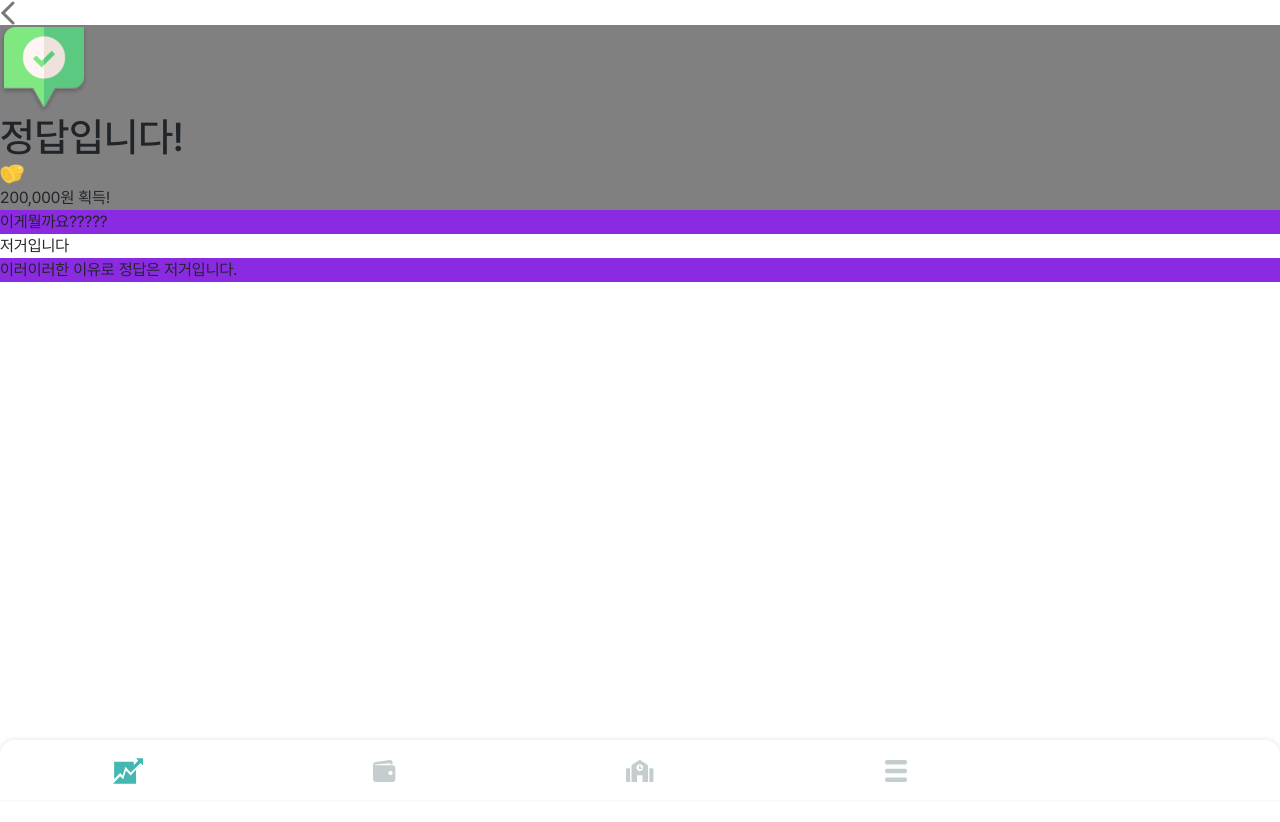
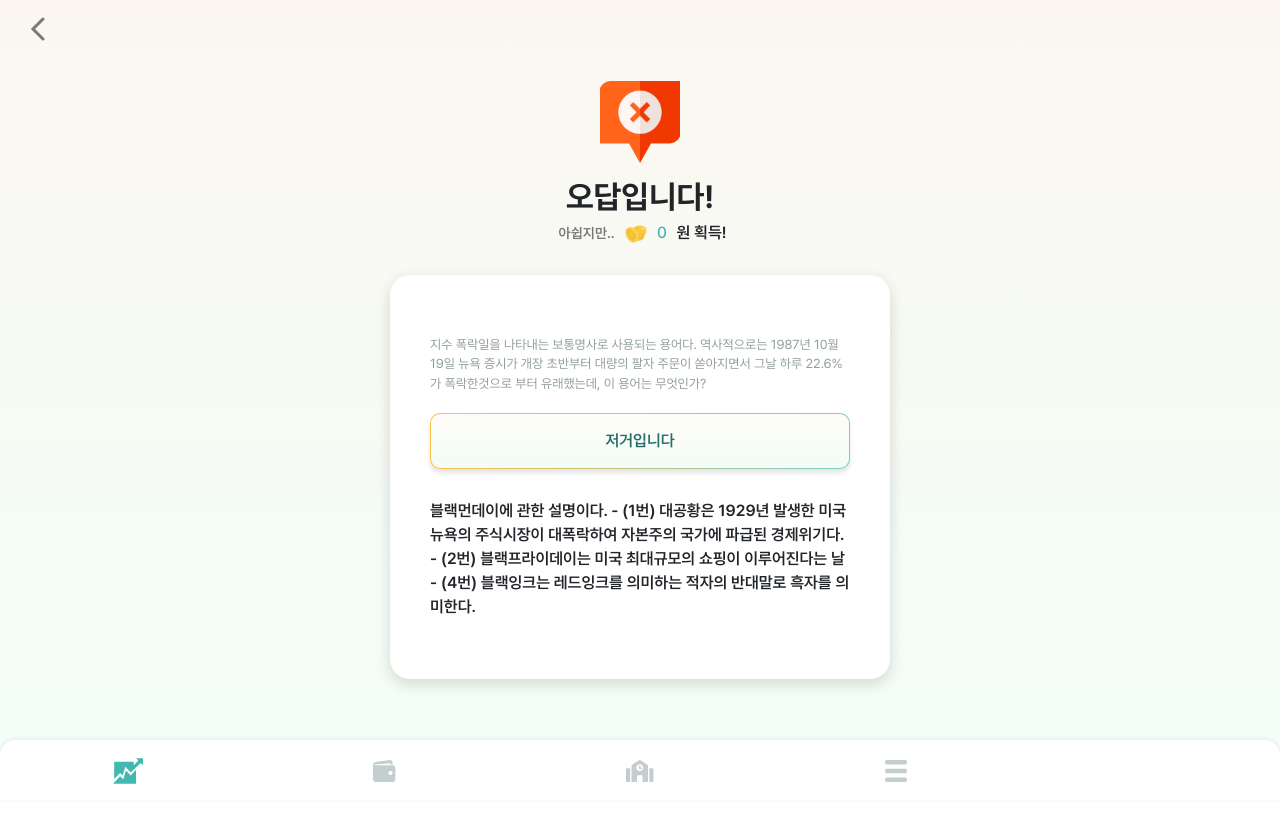
Before and after one commit to jijisusu3/Motoo, a React (Create React App) app in the folder frontend/: page /quiz-result in a window 1280 px wide. Shown: the top 822 px of the page. Before the commit the page ends 800 px from the top, so only its background shows below. Built offline with nearby package versions, Linux system fonts and the light colour scheme; sample sign-in values are in the browser's storage.

Commit message:
💄 UI(quizpage, quizresultpage): 퀴즈 css

```diff
--- a/frontend/src/pages/stock-list/QuizPage.jsx
+++ b/frontend/src/pages/stock-list/QuizPage.jsx
@@ -2,6 +2,7 @@ import { useEffect } from "react";
 import { useDispatch } from "react-redux";
 import { setActiveNav } from "../../stores/navSlice";
 import { useNavigate } from "react-router-dom";
+import classes from './QuizPage.module.css'
 
 function QuizPage() {
   const dispatch = useDispatch();
@@ -14,10 +15,10 @@ function QuizPage() {
   }
   // 데이터 전역으로 저장해두기
   const quizData = {
-    question: "이게뭘까요?????",
-    example: ["내가 어떻게 알까", "그거입니다", "저거입니다", "ㅎㅎㅎㅎㅎ"],
+    question: "지수 폭락일을 나타내는 보통명사로 사용되는 용어다. 역사적으로는 1987년 10월 19일 뉴욕 증시가 개장 초반부터 대량의 팔자 주문이 쏟아지면서 그날 하루 22.6%가 폭락한것으로 부터 유래했는데, 이 용어는 무엇인가?",
+    example: ["내가 어떻게 알까", "그거입니다", "저거입니다", "정부지출의 증가 때문에 민간부문의 투자가 증가하는 현상"],
     answer: 3,
-    explanation: "이러이러한 이유로 정답은 저거입니다.",
+    explanation: "블랙먼데이에 관한 설명이다. - (1번) 대공황은 1929년 발생한 미국 뉴욕의 주식시장이 대폭락하여 자본주의 국가에 파급된 경제위기다. - (2번) 블랙프라이데이는 미국 최대규모의 쇼핑이 이루어진다는 날 - (4번) 블랙잉크는 레드잉크를 의미하는 적자의 반대말로 흑자를 의미한다.",
   };
   const examples = quizData.example;
 
@@ -30,28 +31,40 @@ function QuizPage() {
 
   function QuizAnswer(quiz) {
     return (
-      <div id={quiz.answerIdx} onClick={clickAnswer} style={{ border: "1px solid blue", backgroundColor: "white" }}>
-        {quiz.answer}
+      <div id={quiz.answerIdx} onClick={clickAnswer} className={classes.quizEx}>
+        <p style={{ margin: "10px"}}>{quiz.answer}</p>
+
       </div>
     );
   }
 
   return (
+    <div className={classes.quizBG}>
+      <img style={{ marginLeft: "30px"}} onClick={backToList} src={`${process.env.PUBLIC_URL}/grayBack.svg`} alt="" />
+      <div className={classes.quizCtn}>
+        <div className={classes.quizCtnNv}>
           <div>
-      <img onClick={backToList} src={`${process.env.PUBLIC_URL}/grayBack.svg`} alt="" />
-      <h1>퀴즈 내는 페이지</h1>
             <img src={`${process.env.PUBLIC_URL}/stock-list/quizIcon.svg`} alt="" />
+          </div>
+          <div style={{ marginTop: "26px" }}>
             <img
               src={`${process.env.PUBLIC_URL}/wallet/coin.svg`}
               style={{ width: 20, height: 20 }}
               alt=""
             />
-      <span>200,000원</span>
-      <div style={{ border: "1px solid black", backgroundColor: "red" }}>
-        <div>{quizData.question}</div>
+            <span className={classes.fontani} style={{ marginLeft: "5px", marginRight: "20px", fontSize: "14px", fontWeight: "600", color: "#343838" }}>200,000</span>
+          </div>
+        </div>
+        <div className={classes.quizbox}>
+
+          <div className={classes.quizQ}>{quizData.question}</div>
+          <div>
             {examples.map((quiz, index) => (
               <QuizAnswer key={quiz} answer={quiz} answerIdx={index}/>
             ))}
+
+          </div>
+        </div>
       </div>
     </div>
   );
--- /dev/null
+++ b/frontend/src/pages/stock-list/QuizPage.module.css
@@ -0,0 +1,172 @@
+.quizBG {
+  background: linear-gradient(180deg, #FBF7F0 0%, #F2FFF8 100%);
+  width: 100vw;
+  height: 100vh;
+  padding-top: 16px;
+}
+
+.quizCtn {
+  display: flex;
+  flex-direction: column;
+  margin: auto;
+  justify-content: center;
+  align-items: center;
+  padding-top: 40px;
+}
+
+.quizCtnNv {
+  display: flex;
+  flex-direction: row;
+  justify-content: space-between;
+  max-width: 500px;
+  width: 90%;
+  padding-left: 18px;
+  margin-bottom: 8px;
+}
+
+.quizbox {
+  max-width: 500px;
+  width: 90%;
+  background-color: white;
+  border-radius: 20px;
+  box-shadow: rgba(0, 0, 0, 0.15) 0px 5px 15px 0px;
+  padding: 60px 30px 60px 30px;
+
+  text-align: center;
+
+}
+
+.quizQ {
+  font-weight: 700;
+  font-size: 20px;
+  margin-bottom: 80px;
+}
+
+.quizEx {
+  border: 0.5px solid transparent;
+  height: 56px;
+  display: flex;
+  justify-content: center;
+  align-items: center;
+  border-radius: 10px;
+  background-image: linear-gradient(#FFFEFC, #FFFEFC), linear-gradient(to right, #FEBF45 , #7BCDC8 );
+  /* border-color: linear-gradient(91.95deg, #FEBF45 0%, #7BCDC8 100%); */
+  background-origin: border-box;
+  background-clip: content-box, border-box;
+  box-shadow: 0px 4px 4px 0px rgba(0, 0, 0, 0.1);
+  margin-bottom: 8px;
+  color: #276E6A;
+  font-weight: 600;
+  box-shadow: 0px 4px 4px 0px rgba(0, 0, 0, 0.1);
+
+}
+
+.quizEx:hover {
+  transform: scale(1.01);
+  transition: transform .5s;
+  background-image: linear-gradient(#fffcf7, #f2fcf7), linear-gradient(to right, #FEBF45 , #7BCDC8 );
+}
+
+
+.fontani {
+  text-transform: uppercase;
+ background-image: linear-gradient(
+   -225deg,
+   #231557 0%,
+   #44107a 29%,
+   #ff1361 67%,
+   #fff800 100%
+ );
+ background-size: auto auto;
+ background-clip: border-box;
+ background-size: 200% auto;
+ color: #fff;
+ background-clip: text;
+ text-fill-color: transparent;
+ -webkit-background-clip: text;
+ -webkit-text-fill-color: transparent;
+ animation: textclip 2s linear infinite;
+ display: inline-block;
+     font-size: 190px;
+}
+
+@keyframes textclip {
+  to {
+    background-position: 200% center;
+  }
+}
+
+.quizres {
+  display: flex;
+  justify-content: center;
+  align-items: center;
+  flex-direction: column;
+  font-weight: 700;
+  font-size: 32px;
+}
+
+.quizdon {
+  display: flex;
+  justify-content: center;
+  flex-direction: row;
+}
+
+.waviy {
+  position: relative;
+}
+.waviy .waviyone {
+  position: relative;
+  display: inline-block;
+  color: #ff1361;
+  text-transform: uppercase;
+  animation: flip 3s infinite;
+  /* animation-delay: calc(.2s * var(--i)) */
+}
+.waviy .waviyone:nth-child(1) { animation-delay: .3s }
+.waviy .waviyone:nth-child(2) { animation-delay: .6s}
+.waviy .waviyone:nth-child(3) { animation-delay: .9s }
+.waviy .waviyone:nth-child(4) { animation-delay: 1.2s }
+.waviy .waviyone:nth-child(5) { animation-delay: 1.5s }
+.waviy .waviyone:nth-child(6) { animation-delay: 1.8s}
+.waviy .waviyone:nth-child(7) { animation-delay: 2.1s }
+.waviy .waviyone:nth-child(8) { animation-delay: 2.4s }
+@keyframes flip {
+  0%,80% {
+    transform: rotateY(360deg)
+  }
+}
+.waviynone {
+  color: 3E3E3E;
+  margin-left: 5px;
+  font-weight: 600;
+}
+
+.quizresbox {
+  max-width: 500px;
+  width: 90%;
+  background-color: white;
+  border-radius: 20px;
+  box-shadow: rgba(0, 0, 0, 0.15) 0px 5px 15px 0px;
+  padding: 60px 40px 60px 40px;
+  margin-right: 0px;
+  margin: auto;
+  margin-top: 30px;
+}
+
+.quizans {
+  border: 0.5px solid transparent;
+  height: 56px;
+  display: flex;
+  justify-content: center;
+  align-items: center;
+  border-radius: 10px;
+  background-image: linear-gradient(#fffcf7, #f2fcf7), linear-gradient(to right, #FEBF45 , #7BCDC8 );
+  /* border-color: linear-gradient(91.95deg, #FEBF45 0%, #7BCDC8 100%); */
+  background-origin: border-box;
+  background-clip: content-box, border-box;
+  box-shadow: 0px 4px 4px 0px rgba(0, 0, 0, 0.1);
+  color: #276E6A;
+  font-weight: 600;
+  box-shadow: 0px 4px 4px 0px rgba(0, 0, 0, 0.1);
+  margin-bottom: 30px;
+}
--- a/frontend/src/pages/stock-list/QuizResultPage.jsx
+++ b/frontend/src/pages/stock-list/QuizResultPage.jsx
@@ -2,16 +2,17 @@ import { useEffect } from 'react';
 import { useDispatch } from 'react-redux';
 import { setActiveNav } from "../../stores/navSlice";
 import { useNavigate } from "react-router-dom";
+import classes from './QuizPage.module.css'
 
 function QuizResultPage() {
   const dispatch = useDispatch()
   // 데이터 전역으로 저장해두기
-  const quizResult = true
+  const quizResult = false
   const quizData = {
-    question: "이게뭘까요?????",
+    question: "지수 폭락일을 나타내는 보통명사로 사용되는 용어다. 역사적으로는 1987년 10월 19일 뉴욕 증시가 개장 초반부터 대량의 팔자 주문이 쏟아지면서 그날 하루 22.6%가 폭락한것으로 부터 유래했는데, 이 용어는 무엇인가?",
     example: ["내가 어떻게 알까", "그거입니다", "저거입니다", "ㅎㅎㅎㅎㅎ"],
     answer: 2,
-    explanation: "이러이러한 이유로 정답은 저거입니다.",
+    explanation: "블랙먼데이에 관한 설명이다. - (1번) 대공황은 1929년 발생한 미국 뉴욕의 주식시장이 대폭락하여 자본주의 국가에 파급된 경제위기다. - (2번) 블랙프라이데이는 미국 최대규모의 쇼핑이 이루어진다는 날 - (4번) 블랙잉크는 레드잉크를 의미하는 적자의 반대말로 흑자를 의미한다.",
   };
   useEffect(() => {
     dispatch(setActiveNav(1))
@@ -21,27 +22,52 @@ function QuizResultPage() {
     navigate('/');
   }
   return (
+    <div className={classes.quizBG}>
+      <img style={{ marginLeft: "30px"}} onClick={backToList} src={`${process.env.PUBLIC_URL}/grayBack.svg`} alt="" />
+      <div className={classes.quizCtn}>
         <div>
-      <img onClick={backToList} src={`${process.env.PUBLIC_URL}/grayBack.svg`} alt="" />
           {quizResult ? (
-        <div style={{backgroundColor:'grey'}}>
+            <div>
+              <div className={classes.quizres}>
                 <img src={`${process.env.PUBLIC_URL}/stock-list/correct.svg`} alt="" />
-          <h1>정답입니다!</h1>
-          <img src={`${process.env.PUBLIC_URL}/wallet/coin.svg`} style={{width:24, height:24}}alt="" />
-          <div>200,000원 획득!</div>
+                <p style={{ marginTop: "10px"}}>정답입니다!</p>
+              </div>
+              <div className={classes.quizdon}>
+                <img src={`${process.env.PUBLIC_URL}/wallet/coin.svg`} style={{width:22, height:22, marginRight: "10px"}}alt="" />
+                <div className={classes.waviy} style={{ fontSize: "16px", fontWeight: "500"}}>
+                  <span className={classes.waviyone}>2</span>
+                  <span className={classes.waviyone}>0</span>
+                  <span className={classes.waviyone}>0</span>
+                  <span className={classes.waviyone}>,</span>
+                  <span className={classes.waviyone}>0</span>
+                  <span className={classes.waviyone}>0</span>
+                  <span className={classes.waviyone}>0</span>
+                  <span className={classes.waviynone} style={{marginLeft: "10px"}}>원 획득!</span>
+                </div>
+              </div>
             </div>
           ):(
-        <div style={{backgroundColor:'grey'}}>
+            <div>
+              <div className={classes.quizres}>
                 <img src={`${process.env.PUBLIC_URL}/stock-list/wrong.svg`} alt="" />
-          <h1>오답입니다!</h1>
-          <img src={`${process.env.PUBLIC_URL}/wallet/coin.svg`} style={{width:24, height:24}}alt="" />
-          <div>0 원 획득!</div>
+                <p style={{ marginTop: "10px"}}>오답입니다!</p>
+              </div>
+              <div className={classes.quizdon}>
+                <div className={classes.waviy} style={{ fontSize: "16px", fontWeight: "500"}}>
+                  <span className={classes.waviynone} style={{marginRight: "10px", fontSize: "14px", fontWeight: "600", color: "#777777"}}>아쉽지만..</span>
+                  <img src={`${process.env.PUBLIC_URL}/wallet/coin.svg`} style={{width:22, height:22, marginRight: "10px"}}alt="" />
+                  <span className={classes.waviyone} style={{ color: "#43B8B1" }}>0</span>
+                  <span className={classes.waviynone} style={{marginLeft: "10px"}}>원 획득!</span>
+                </div>
+              </div>
             </div>
           )}
-      <div style={{backgroundColor: 'blueviolet'}}>
-        <div>{quizData.question}</div>
-        <div style={{backgroundColor:'white'}}>{quizData.example[quizData.answer]}</div>
-        <div>{quizData.explanation}</div>
+        </div>
+        <div className={classes.quizresbox}>
+          <div style={{ fontSize: "13px",  color: "#929E9E", marginBottom: "20px" }}>{quizData.question}</div>
+          <div className={classes.quizans}>{quizData.example[quizData.answer]}</div>
+          <div style={{   fontWeight: "600" }}>{quizData.explanation}</div>
+        </div>
       </div>
     </div>
   );
```
Lines whose indentation alone changed are shown as unchanged.
